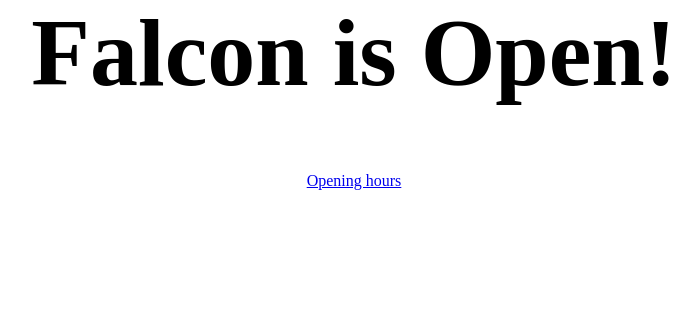
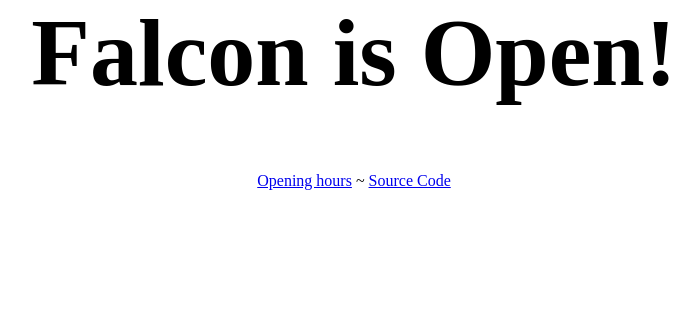
Before and after one commit to caius/falcon-opening-hours, a PHP site: page / in a window 1280 px wide. Shown: the part 193-510 px from the top of the page, without its empty margins (286-986 px from the left). Run offline with PHP 8.4, Linux system fonts and the light colour scheme.

Commit message:
Adding link to source code

```diff
--- a/index.php
+++ b/index.php
@@ -60,7 +60,7 @@
 
     <h1>Falcon is <strong><?php echo $status ?></strong>!</h1>
 
-    <p><a href="/falcon/opening_hours.jpg">Opening hours</a></p>
+    <p><a href="/falcon/opening_hours.jpg">Opening hours</a> ~ <a href="http://github.com/caius/falcon-opening-hours">Source Code</a></p>
 
   </body>
 </html>
```
